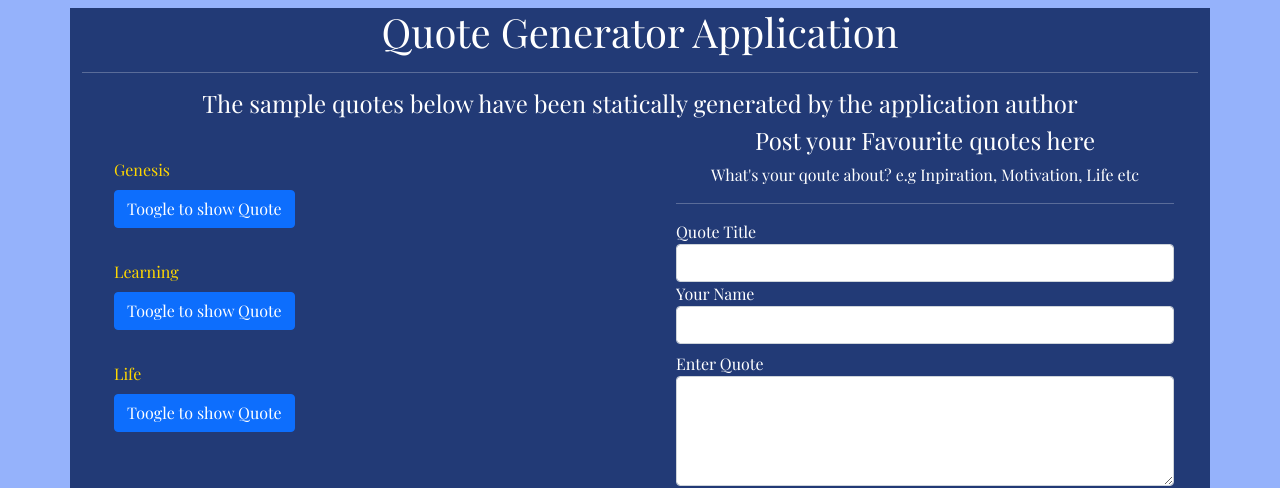
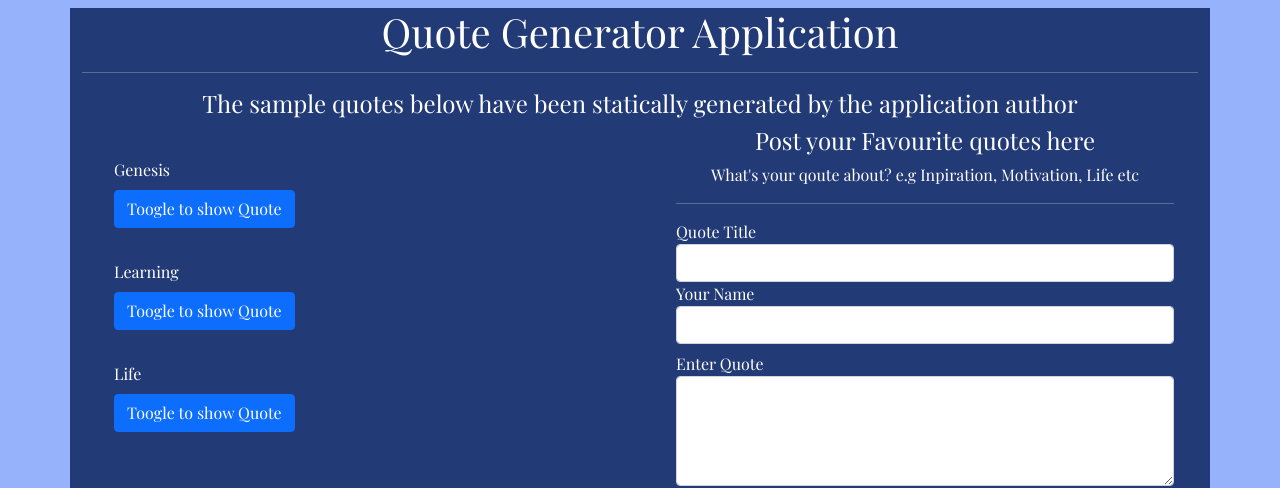
Before and after one commit to kimperria/Quote-App, an Angular app: page / in a window 1280 px wide. Shown: the top 488 px of the page. Built offline with nearby package versions, Linux system fonts and the light colour scheme.

Commit message:
sets highlight directive to up vote icon

```diff
--- a/src/app/highlight.directive.ts
+++ b/src/app/highlight.directive.ts
@@ -13,9 +13,9 @@ export class HighlightDirective {
     this.color('gold')
   }
 
-  @HostListener('dblclick') onDoubleClicks(){
-    this.color('white')
-  }
+  // @HostListener('dblclick') onDoubleClicks(){
+  //   this.color('white')
+  // }
 
   private color(action:string){
     this.elem.nativeElement.style.color=action;
--- a/src/app/quote-likes/quote-likes.component.html
+++ b/src/app/quote-likes/quote-likes.component.html
@@ -8,7 +8,7 @@
         <h5>This quote was posted by: <em>{{quote.name}}</em></h5>
         <p>This quote was posted on : {{quote.postedDate|date}}</p>
         <ul>
-            <i class="far fa-thumbs-up" (click)="upvoteThisQuote()">{{likes}}</i>
+            <i class="far fa-thumbs-up" (click)="upvoteThisQuote()" appHighlight>{{likes}}</i>
             <i class="far fa-thumbs-down ps-4" (click)="downVoteThisQuote()">{{dislikes}}</i>
             <i class="fas fa-trash ps-5" id="delete" (click)="deleteThisQuote(true)"></i>
         </ul>
--- a/src/app/quote/quote.component.html
+++ b/src/app/quote/quote.component.html
@@ -7,7 +7,7 @@
         <div class="col-md-6 col-sm-12">
             <ul>
                 <div *ngFor="let quote of quotes; let i = index">
-                    <li class="mt-3 pt-3"appHighlight>{{quote.title}}</li>
+                    <li class="mt-3 pt-3">{{quote.title}}</li>
                     <button (click)="toggleQuoteDetails(i)" class="btn btn-primary mt-2">Toogle to show Quote</button>
                     <app-quote-likes *ngIf="quote.showDescription" [quote]="quote" (deleteQuote)='deleteQuote($event,i)'></app-quote-likes>
                 </div>
```
